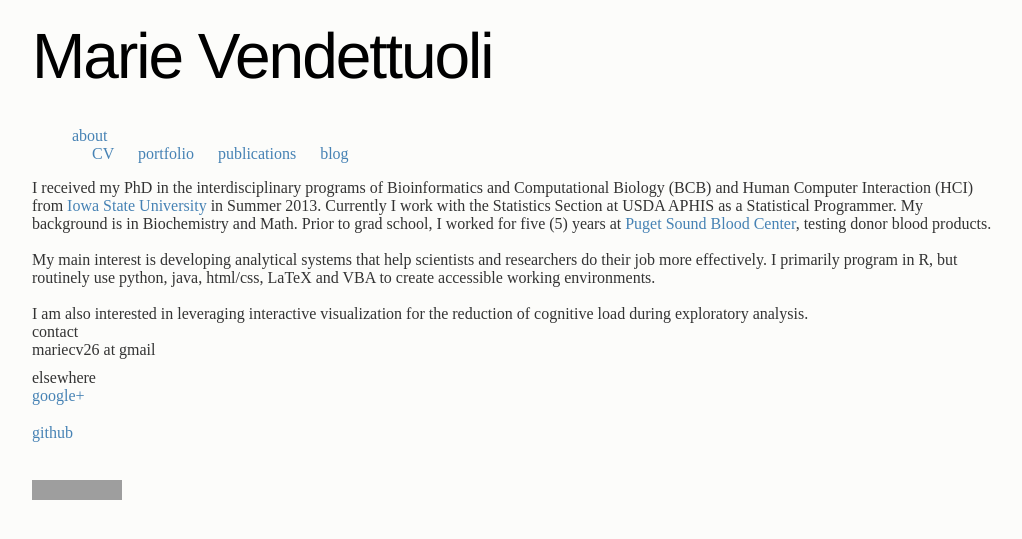
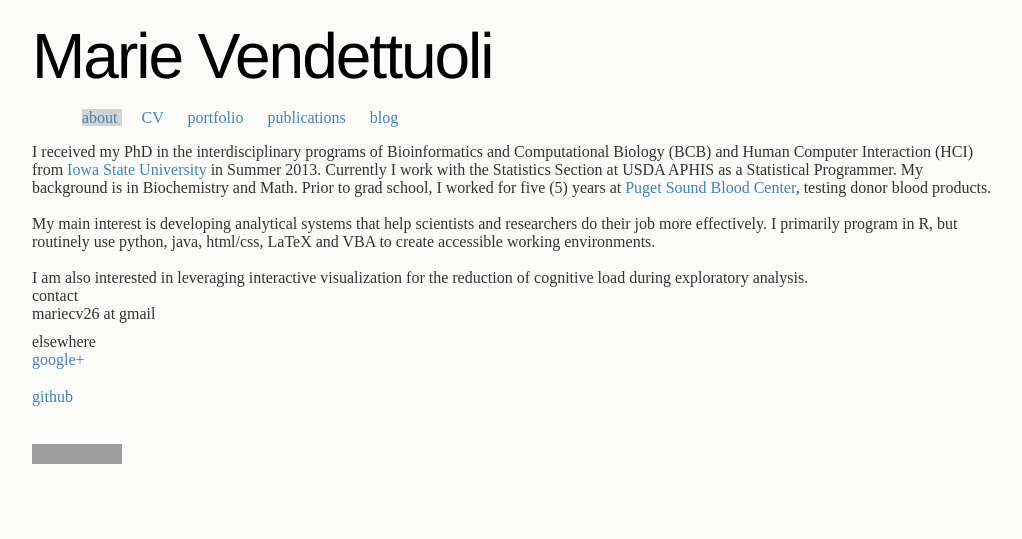
Before and after one commit to mariev/studiousmarie, a Jekyll site: the page built from index.md, in a window 1280 px wide. Shown: the top 539 px of the page, without its empty margins (128-1150 px from the left). Built offline with Jekyll 4.4.1, drawn with Linux system fonts in a browser that asks for light colours; Markdown is read by kramdown in place of the engine named in the settings; grey boxes are pictures that could not be loaded.

Commit message:
Update style.css

```diff
--- a/media/css/style.css
+++ b/media/css/style.css
@@ -181,7 +181,7 @@
   padding: 10px;
 }
 
-.selected{
+#selected{
   display:inline;
   background: lightgrey;
 }
```
